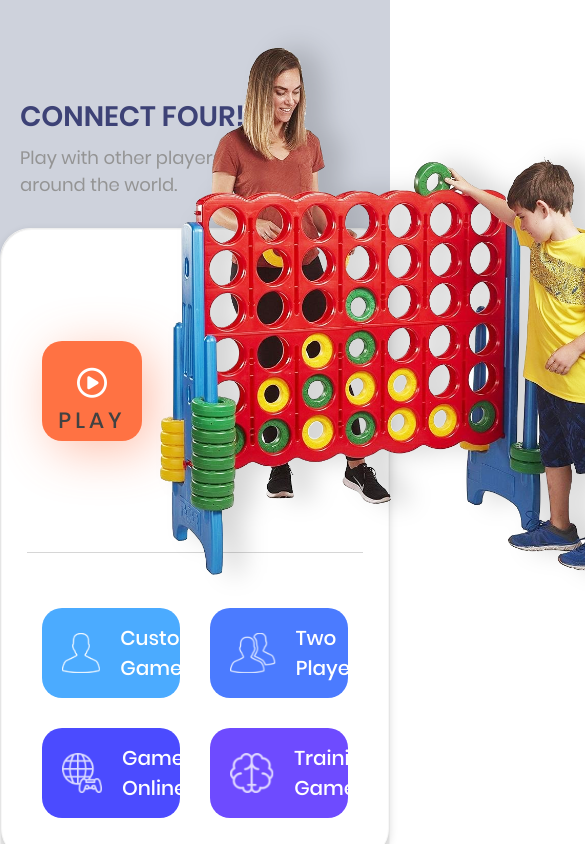
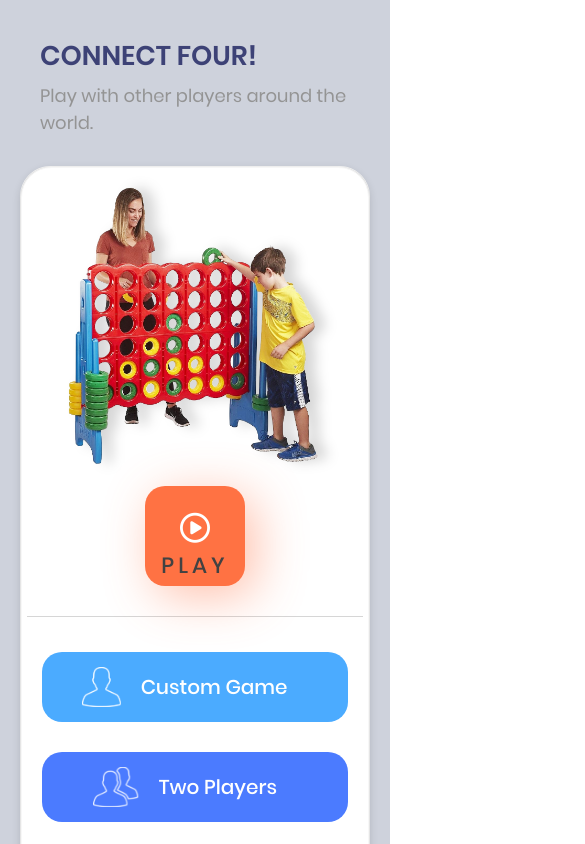
Before and after one commit to sahilit/connect-four, a React (Create React App) app: page / in a window 390 px wide. Shown: the top 844 px of the page, 585 px wide, since content can reach past the window. Built offline with nearby package versions, Linux system fonts and the light colour scheme.

Commit message:
made home page responsive

```diff
--- a/src/screens/Home/index.tsx
+++ b/src/screens/Home/index.tsx
@@ -33,20 +33,22 @@ const buttons = [
 export default function Home() {
   return (
     <Container id="container">
-      <div className='title'>
-        <h1>CONNECT FOUR!</h1>
-        <p>Play with other players <br/> around the world.</p>
-      </div>
+      <Row>
+        <Col className='title' lg="5" md="12">
+          <h1>CONNECT FOUR!</h1>
+          <p>Play with other players around the world.</p>
+        </Col>
+      </Row>
       <div className='card'>
         <div className='main-card'>
           <Row className="top-section">
-            <Col xs="4">
+            <Col lg="4" md="12">
               <div className="play-box">
                 <i className="far fa-play-circle"></i>
                 <h3>PLAY</h3>
               </div>
             </Col>
-            <Col xs="8">
+            <Col lg="8" md="12">
               <div className="banner-image-container">
                 <img
                   className='banner-image'
@@ -56,7 +58,7 @@ export default function Home() {
               </div>
             </Col>
           </Row>
-          <Row xs="2">
+          <Row sm="2" xs="1">
             {buttons.map((data, index) => (
               <Col key={index}>
                 <Link to={data.route} className='start-btn' style={{backgroundColor: data.color}}>
--- a/src/screens/Home/style.sass
+++ b/src/screens/Home/style.sass
@@ -1,13 +1,20 @@
+$breakpoint-home: 991px;
+$breakpoint-tablet: 768px;
+$breakpoint-mobile: 576px;
+
 #container
   max-width: 700px
   margin: auto
-  padding: 100px 0 40px
+  padding: 100px 20px 40px
   width: 100%
+
+  @media screen and (max-width: $breakpoint-home)
+    padding: 40px 20px
 
   .title
     h1
       color: #3D4276
-      font-size: 28px
+      font-size: 27px
       font-weight: 600
       margin: 0 20px 10px
 
@@ -28,10 +35,18 @@
       border-radius: 30px
       padding: 0 40px 25px
 
+      @media screen and (max-width: $breakpoint-mobile)
+        padding: 0 20px 15px
+
       .top-section
         align-items: center
         border-bottom: 1px solid #00000029
         margin-bottom: 40px
+
+        @media screen and (max-width: $breakpoint-home)
+          flex-direction: column-reverse
+          margin-bottom: 20px
+          padding-bottom: 30px
 
         .play-box
           background-color: #FF7243
@@ -61,6 +76,10 @@
             margin-bottom: -65px
             margin-left: -45px
 
+            @media screen and (max-width: $breakpoint-home)
+              margin: 0
+              width: 100%
+
       .start-btn
         align-items: center
         border: 0
@@ -72,6 +91,9 @@
         text-align: left
         text-decoration: none
         width: 100%
+
+        @media screen and (max-width: $breakpoint-mobile)
+          justify-content: center
 
         img
           height: 40px
```
